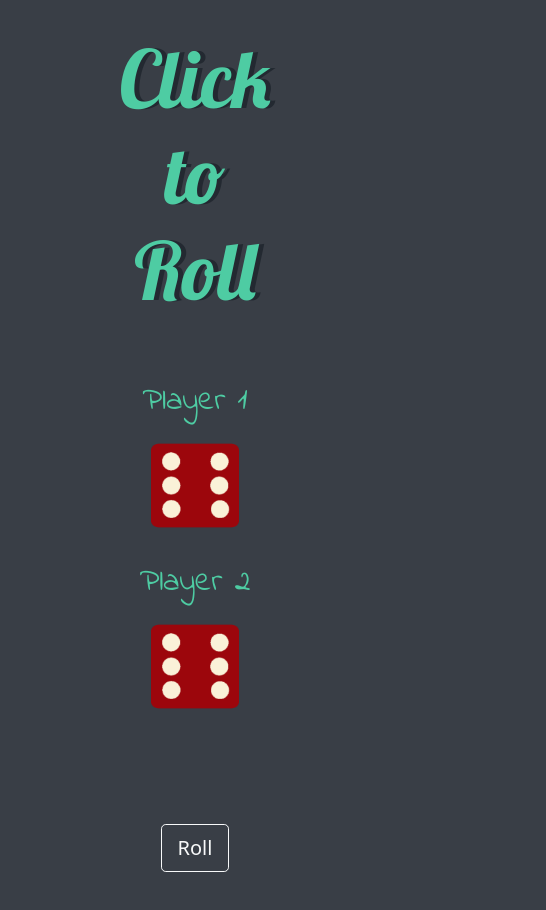
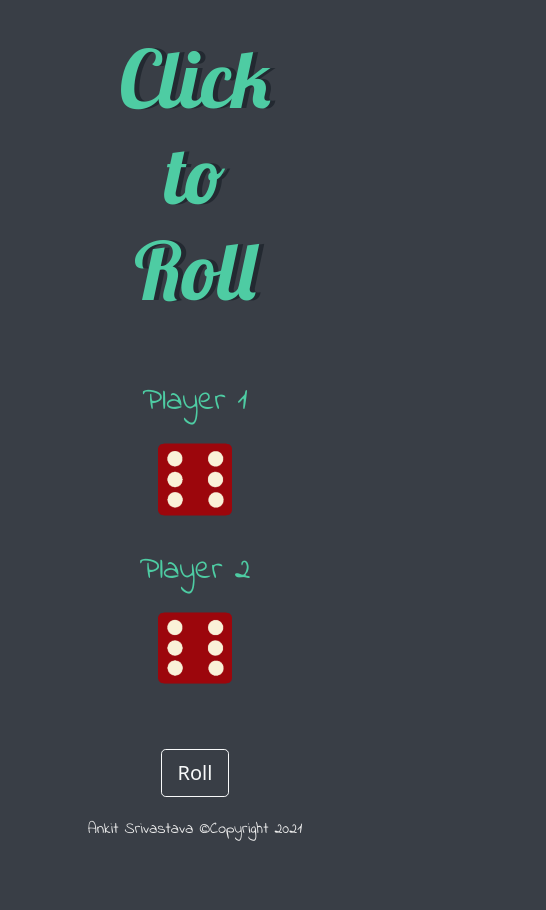
Before and after one commit to thisisankit27/DiceRoll, a plain HTML site: page index.html in a window 390 px wide. Shown: the whole page, 546 px wide, since content can reach past the window. Before the commit the page ends 872 px from the top, so only its background shows below. Drawn offline with nearby package versions, Linux system fonts and the light colour scheme.

Commit message:
media-queries
Signed-off-by: thisisankit27 <thisisankitsrivastava@gmail.com>

```diff
--- a/CSS/styles.css
+++ b/CSS/styles.css
@@ -37,7 +37,7 @@ p {
   margin-top: 40px;
 }
 
-img {
+.dice-img {
   width: 40%;
 }
 
@@ -45,12 +45,12 @@ img {
   width: 40%;
 }
 
-@media (max-width: 800px){
-  img {
-    width: 35%;
+@media (max-width: 900px){
+  .dice-img {
+    width: 30%;
   }
-  .button{
-    margin-top: 90px;
+  .gif{
+    width: 90%;
   }
 }
 
--- a/JS/index.js
+++ b/JS/index.js
@@ -5,8 +5,8 @@ function dicing() {
     var randomNumber1 = Math.floor(Math.random() * 6 + 1);
     var randomNumber2 = Math.floor(Math.random() * 6 + 1);
 
-    document.querySelectorAll(".dice img")[0].setAttribute("src", "images/dice" + randomNumber1 + ".png");
-    document.querySelectorAll(".dice img")[1].setAttribute("src", "images/dice" + randomNumber2 + ".png");
+    document.querySelectorAll(".dice img")[0].setAttribute("src", "https://raw.githubusercontent.com/thisisankit27/DiceRoll/master/images/dice" + randomNumber1 + ".png");
+    document.querySelectorAll(".dice img")[1].setAttribute("src", "https://raw.githubusercontent.com/thisisankit27/DiceRoll/master/images/dice" + randomNumber2 + ".png");
 
     if (randomNumber1 == randomNumber2) {
         document.querySelector(".container-fluid h1").textContent = "Draw!";
--- a/index.html
+++ b/index.html
@@ -16,17 +16,21 @@
       <div class="row dice-row">
         <div class="col-lg-6 dice">
           <p>Player 1</p>
-          <img class="img1" src="images/dice6.png">
+          <img class="dice-img img1" src="https://raw.githubusercontent.com/thisisankit27/DiceRoll/master/images/dice6.png">
         </div>
 
         <div class="col-lg-6 dice">
           <p>Player 2</p>
-          <img class="img2" src="images/dice6.png">
+          <img class="dice-img img2" src="https://raw.githubusercontent.com/thisisankit27/DiceRoll/master/images/dice6.png">
         </div>
       </div>
-      <img class="gif hidden" src="images/SecondTart.gif"><br>
+      <img class="gif hidden" src="https://raw.githubusercontent.com/thisisankit27/DiceRoll/master/images/SecondTart.gif"><br>
       <button class="button btn btn-outline-light btn-lg" onclick="rolling()">Roll</button>
     </div>
+
+    <footer>
+      Ankit Srivastava ©Copyright 2021
+    </footer>
 
     <script src="JS/index.js" charset="utf-8"></script>
   </body>
```
